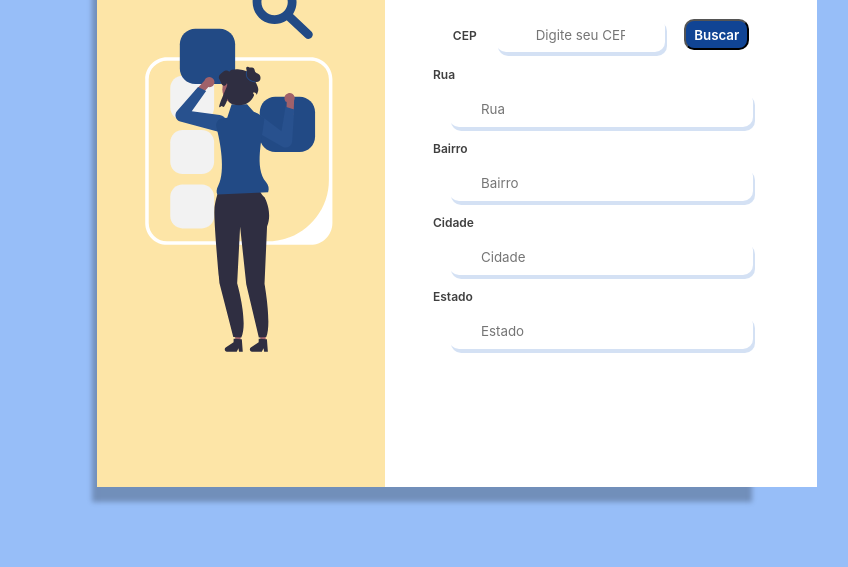
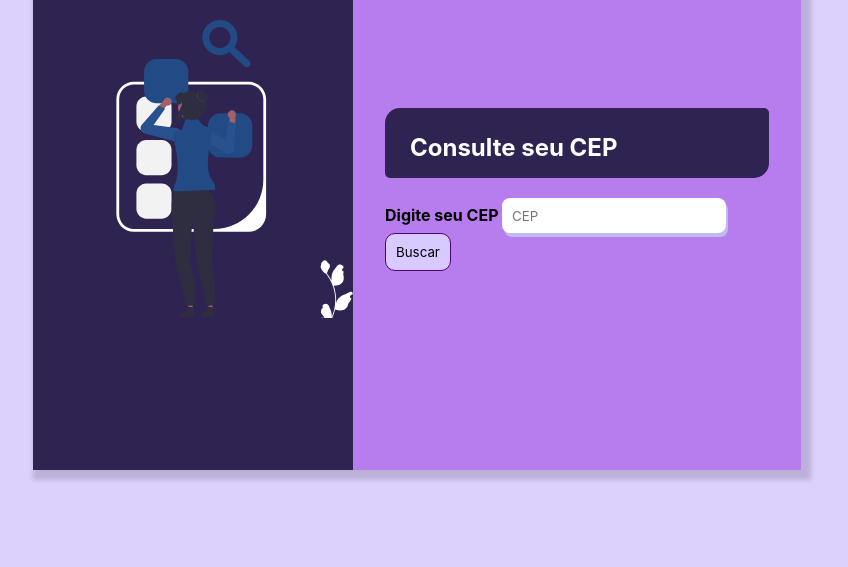
Before and after one commit to paulorayann/busca-viaCEP, a plain HTML site: page index.html in a window 1280 px wide. Shown: the part 233-800 px from the top of the page, without its empty margins (223-1071 px from the left). Drawn offline with Linux system fonts and the light colour scheme.

Commit message:
Mudanças na alimentacao da api e melhora da divisao das divs

```diff
--- /dev/null
+++ b/css/estilo.css
@@ -0,0 +1,97 @@
+@import url("https://fonts.googleapis.com/css2?family=Barlow:wght@100;400;600;700&display=swap");
+* {
+  margin: 0;
+  box-sizing: content-box;
+  font-family: "Inter", sans-serif;
+}
+
+body {
+    width: 100%;
+    height: 100vh;
+    display: flex;
+    justify-content: center;
+    align-items: center;
+    background-color: #dcd0fd;
+  }
+
+
+  #container {
+
+    width: 60%;
+    height: 600px;
+    display: flex;
+    box-shadow: 5px 5px 5px 5px rgba(0, 0, 0, 0.150);
+    margin-top: 5px;
+
+  } /* Alterar Width e Height */
+
+
+  .form-image {
+    width: 50%;
+    display: flex;
+    justify-content: center;
+    align-items: center;
+    background-color: #2f2352;
+
+  } /* Alterar Width */
+
+  .form-image img {
+    width: 20rem;
+  }
+
+  .title {
+    justify-content: space-between;
+    background: #2f2352;
+    height: 20px;
+    padding: 25px;
+    color: #fff;
+    border-radius: 15px 5px;
+    position: relative;
+
+}
+
+  .form-div {
+    display: flex;
+    flex-direction: column;
+    justify-content: center;
+    width: 110%;
+    display: flex;
+    justify-content: space-evenly;
+    align-items: center;
+    background-color: rgb(183, 124, 238);
+    padding: 2rem;
+  }
+
+  .form-div label {
+    font-weight: bold;
+}
+
+  button {
+    background: rgb(216, 202, 255);
+    outline: none;
+    border: 1px solid #4d047e;
+    padding: 10px;
+    cursor:pointer;
+    border-radius: 10px;
+    display: inline-block;
+    justify-content: space-evenly;
+    align-items: center;
+
+}
+
+    input {
+    outline: none;
+    transition: 0.5s ease-in;
+    box-sizing: border-box;
+    padding: 0.6rem 0.6rem;
+    border: none;
+    border-radius: 8px;
+    box-shadow: 2px 4px 0px #c3d6f0b6;
+    width: 14rem;
+
+}
+
+input:focus {
+  border-bottom: 2px solid #8c7ae6;
+  transition: 0.8s;
+}
--- a/css/style.css
+++ /dev/null
@@ -1,151 +0,0 @@
-@import url("https://fonts.googleapis.com/css2?family=Barlow:wght@100;400;600;700&display=swap");
-* {
-  padding: 0;
-  margin: 0;
-  box-sizing: content-box;
-  font-family: "Inter", sans-serif;
-}
-
-body {
-  width: 100%;
-  height: 100vh;
-  display: flex;
-  justify-content: center;
-  align-items: center;
-  background-color: #97bef8;
-}
-
-.container {
-  width: 50%;
-  height: 80vh;
-  display: flex;
-  box-shadow: 5px 5px 5px 10px rgba(0, 0, 0, 0.250);
-} /* Alterar Width e Height */
-
-.form-image {
-  width: 40%;
-  display: flex;
-  justify-content: center;
-  align-items: center;
-  background-color: #fde5a7;
-  padding: 1rem;
-} /* Alterar Width */
-
-.form-image img {
-  width: 25rem;
-}
-
-.form {
-  width: 60%;
-  display: flex;
-  justify-content: center;
-  align-items: center;
-  flex-direction: column;
-  background-color: #fff;
-  padding: 2rem;
-}
-
-.form-header {
-  margin-bottom: 0.5rem;
-  display: flex;
-  justify-content: space-between;
-}
-
-
-
-.btn {
-  display: inline-block;
-  align-items: center;
-  padding: 0rem;
-  background-color: #104494;
-  border-radius: 10px;
-  cursor: pointer;
-  text-decoration: none;
-  font-weight: 600;
-  color: #fff;
-  width: 3.8rem;
-  height: 1.7rem;
-  margin: 0rem;
-  cursor:pointer
-
-}
-
-.btn:hover {
-  background-color: #3a4d69;
-}
-
-.form-header h2::after {
-  content: "";
-  display: block;
-  width: 10rem;
-  height: 0.3rem;
-  background-color: #224a85;
-  margin: 1px;
-  position: absolute;
-  border-radius: 14px;
-}
-
-.inputs {
-  display: flex;
-  flex-wrap: wrap;
-  justify-content: space-evenly;
-  padding: 1rem;
-}
-
-.input-box {
-  display: flex;
-  flex-direction: column;
-  margin-bottom: 0.3rem;
-}
-
-.input-box input {
-  margin: 0.6rem 1rem;
-  padding: 0.6rem 2rem;
-  border: none;
-  border-radius: 10px;
-  box-shadow: 2px 4px 0px #c3d6f0b6;
-  width: 15rem;
-}
-
-.input-box input:hover {
-  background-color: #a4cbf077;
-}
-
-.input-box input:focus-visible {
-  outline: 1px solid #224a85;
-}
-
-.input-box label {
-  font-size: 0.75rem;
-  font-weight: 600;
-  color: #000000c0;
-}
-
-.input-cep {
-  display: flex;
-  flex-direction: column;
-  margin-bottom: 0.3rem;
-}
-
-.input-cep input {
-  margin: 0.6rem 1rem;
-  padding: 0.6rem 2.5rem;
-  border: none;
-  border-radius: 10px;
-  box-shadow: 2px 4px 0px #c3d6f0b6;
-  width: 5.6rem;
-}
-
-.input-cep input:hover {
-  background-color: #a4cbf077;
-}
-
-.input-cep input:focus-visible {
-  outline: 1px solid #224a85;
-}
-
-.input-cep label {
-  font-size: 0.75rem;
-  font-weight: 600;
-  color: #000000c0;
-}
--- a/index.html
+++ b/index.html
@@ -5,51 +5,51 @@
   <meta charset="UTF-8">
   <meta http-equiv="X-UA-Compatible" content="IE=edge">
   <meta name="viewport" content="width=device-width, initial-scale=1.0">
-  <link rel="stylesheet" href="css/style.css">
+  <link rel="stylesheet" href="css/estilo.css">
   <title>Consulta de CEP</title>
 </head>
 <body>
-  <div class="container">
+    <section id="container">
         <div class="form-image">
             <img src="/img/undraw_searching_re_3ra9.svg" alt="ilustração de uma mulher procurando algo">
         </div>
-    <div class="form">
-      <form action="#">
-        <div class="form-header">
+        <div class="form-div">
+            <form action="" id="formulario">
+                <br><br>
                 <div class="title">
                     <h2>Consulte seu CEP<h2>
                   </div>
-        </div>
-        <div class="inputs">
-          <div class="input-cep">
-            <label for="cep">CEP<label>
-                <input id="cep" type="text" name="cep" placeholder="Digite seu CEP" required maxlength="8">
-                <button id="btnBuscarCep" class ="btn">Buscar</button>
-            </div>
-          <div class="input-box">
-            <label for="rua">Rua<label>
-                <input id="rua" type="text" name="rua" placeholder="Rua">
-          </div>
-          <div class="input-box">
-            <label for="bairro">Bairro<label>
-                <input id="bairro" type="text" name="bairro" placeholder="Bairro">
-          </div>
-          <div class="input-box">
-            <label for="cidade">Cidade<label>
-                <input id="cidade" type="text" name="cidade" placeholder="Cidade">
-          </div>
-          <div class="input-box">
-            <label for="estado">Estado<label>
-                <input id="estado" type="text" name="estado" placeholder="Estado">
-          </div>
+                  <br>
+                <label for="."> Digite seu CEP
+                <input type="text" name="cep" placeholder="CEP " id="cep">
+                <button type="button" onclick='consultaCEP()'>Buscar</button>
+
+
+
+                <br><label id="resposta"></label>
+                <div class="loader"></div>
+
+
+                <div id="hidden-input" style="display: none;" >
+                    <br><br>
+                    <label for=""> Rua   </label>
+                    <input type="text" name="" placeholder=" " id="rua">
+                    <br><br>
+                    <label for="">  Bairro   </label>
+                    <input type="text" name="" placeholder=" " id="bairro">
+                    <br><br>
+                    <label for=""> Cidade</label>
+                    <input type="text" name="" placeholder=" " id="cidade">
+                    <br><br>
+                    <label for="">Estado </label>
+                    <input type="text" name="" placeholder=" " id="estado">
+
+                    <br>
                 </div>
             </form>
         </div>
-  </div>
+    </section>
+</body>
 <script src="javascript/consultar-dados.js"></script>
-  <script src="https://platform.linkedin.com/badges/js/profile.js" async defer type="text/javascript"></script>
-
-
-</body>
 
 </html>
--- a/javascript/consultar-dados.js
+++ b/javascript/consultar-dados.js
@@ -1,30 +1,41 @@
-let cep = document.querySelector('#cep');
-let rua = document.querySelector('#rua');
-let bairro = document.querySelector('#bairro');
-let cidade = document.querySelector('#cidade');
-let estado = document.querySelector('#estado');
-let btnCep = document.querySelector('#btnBuscarCep');
 
+const logradouro = document.querySelector('#rua');
+const bairro = document.querySelector('#bairro');
+const cidade = document.querySelector('#cidade');
+const estado = document.querySelector('#estado');
+const hidden_input = document.querySelector('#hidden-input');
 
-cep.addEventListener('blur',function(e) {
-        let cep = e.target.value;
-        let script = document.createElement('script');
-        script.src= 'https://viacep.com.br/ws/' +cep+ '/json/?callback=consultaCEP'
-        document.body.appendChild(script);
-});
+function consultaCEP() {
 
-function consultaCEP(conteudo) {
-    if("erro" in conteudo) {
-        alert('CEP não encontrado');
-        return;
+    cep = document.getElementById("cep").value
+    apiURL = 'https://viacep.com.br/ws/' + cep + '/json'
+    pedido = new XMLHttpRequest()
+    pedido.open('GET', apiURL)
+    pedido.onerror = function(e) {
+        document.getElementById('resposta').innerHTML = 'CEP INVÁLIDO'
+        document.getElementById("cep").style.border = '1px solid red'
+
     }
-
-
-
+    pedido.onload = () => {
+        var conteudo = JSON.parse(pedido.responseText)
+        if (conteudo.erro === true) {
+            document.getElementById('resposta').innerHTML = 'CEP NÃO ENCONTRADO'
+        } else {
+            hidden_input.style.display = 'block'
             console.log(conteudo);
-    rua.value = conteudo.logradouro;
+            logradouro.value = conteudo.logradouro;
             bairro.value = conteudo.bairro;
             cidade.value = conteudo.localidade;
             estado.value = conteudo.uf;
+        }
+    }
+    pedido.send();
+    logradouro.value = '';
+    bairro.value = '';
+    cidade.value = '';
+    estado.value = '';
+    hidden_input.style.display = 'none'
+    resposta.innerHTML = ''
+
 
 }
```
Also changed, not shown: 1 other file. Lines whose indentation alone changed are shown as unchanged.
